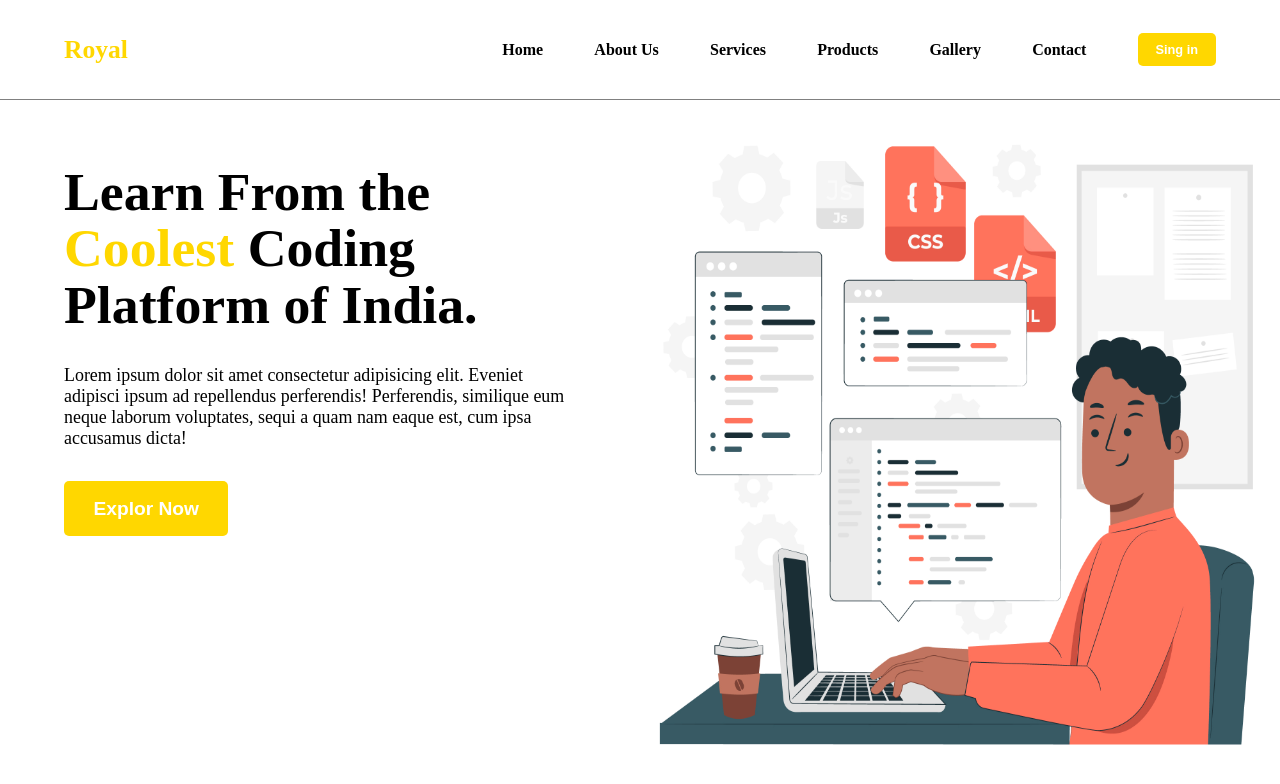
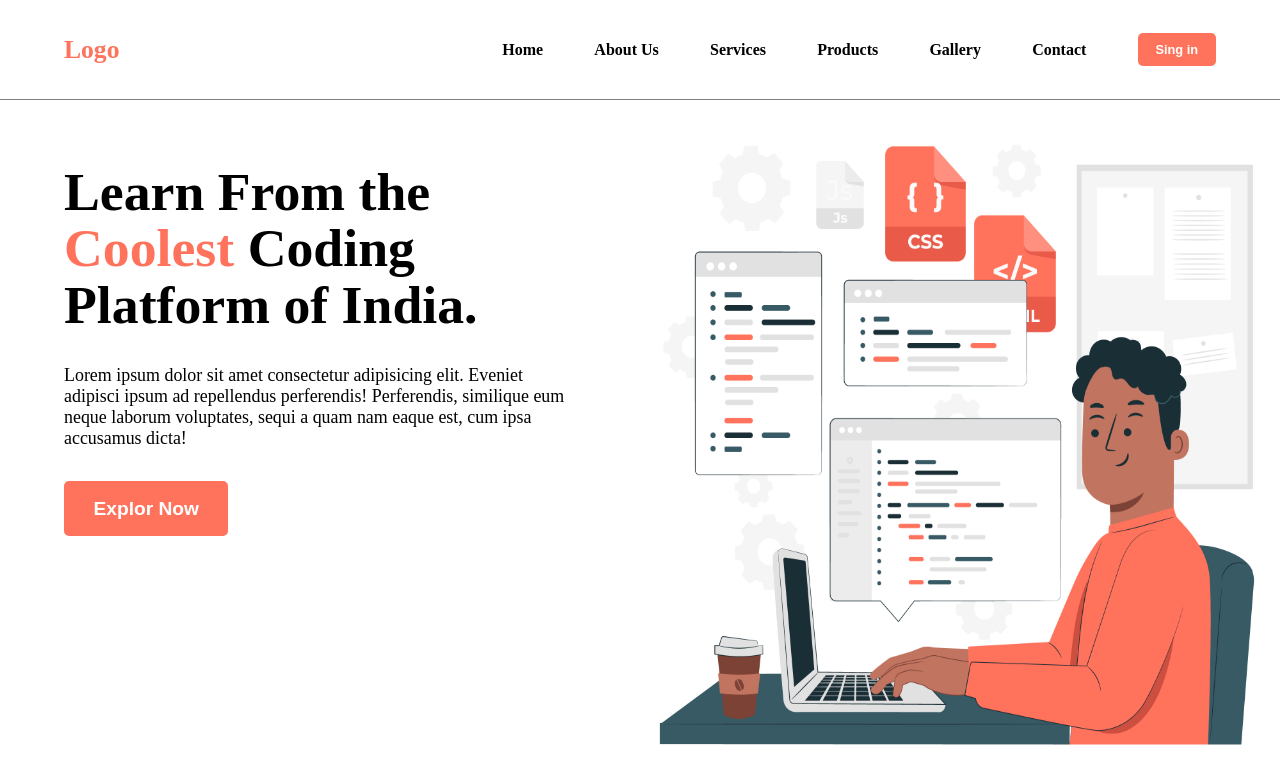
Before and after one commit to amir-nedariya/res, a plain HTML site: page index.html in a window 1280 px wide. Drawn offline with nearby package versions, Linux system fonts and the light colour scheme.

```diff
--- a/index.html
+++ b/index.html
@@ -3,7 +3,7 @@
 <head>
     <meta charset="UTF-8">
     <meta name="viewport" content="width=device-width, initial-scale=1.0">
-    <title>Document</title>
+    <title>Res</title>
     <link
     href="https://cdn.jsdelivr.net/npm/remixicon@4.5.0/fonts/remixicon.css"
     rel="stylesheet"
@@ -13,7 +13,7 @@
 <body>
     <div class="main">
         <div class="nav">
-            <h2 class="logo">Royal</h2>
+            <h2 class="logo">Logo</h2>
             <div class="nav-part-2">
                 <h4>Home</h4>
                 <h4>About Us</h4>
--- a/style.css
+++ b/style.css
@@ -29,14 +29,14 @@
 .nav button{
     font-size: 1vw;
     padding: 0.7vw 1.4vw;
-    background-color: gold;
+    background-color: #FF735C;
     color: white;
     border: none;
     border-radius: 5px;
     font-weight: 600;
 }
 .logo{
-    color: gold;
+    color: #FF735C;
 }
 
 .nav-part-2{
@@ -76,7 +76,7 @@
     }
 
     .left h1 span{
-        color: gold;
+        color: #FF735C;
     }
 
     .left p{
@@ -99,7 +99,7 @@
     .contant button {
         font-size: 1.5vw;
         padding: 1.3vw 2.3vw;
-        background-color: gold;
+        background-color: #FF735C;
         color: white;
         border: none;
         border-radius: 5px;
@@ -159,7 +159,7 @@
 .contant button {
     font-size: 3vw;
     padding: 3vw 6vw;
-    background-color: gold;
+    background-color: #FF735C;
     color: white;
     border: none;
     border-radius: 5px;
```
